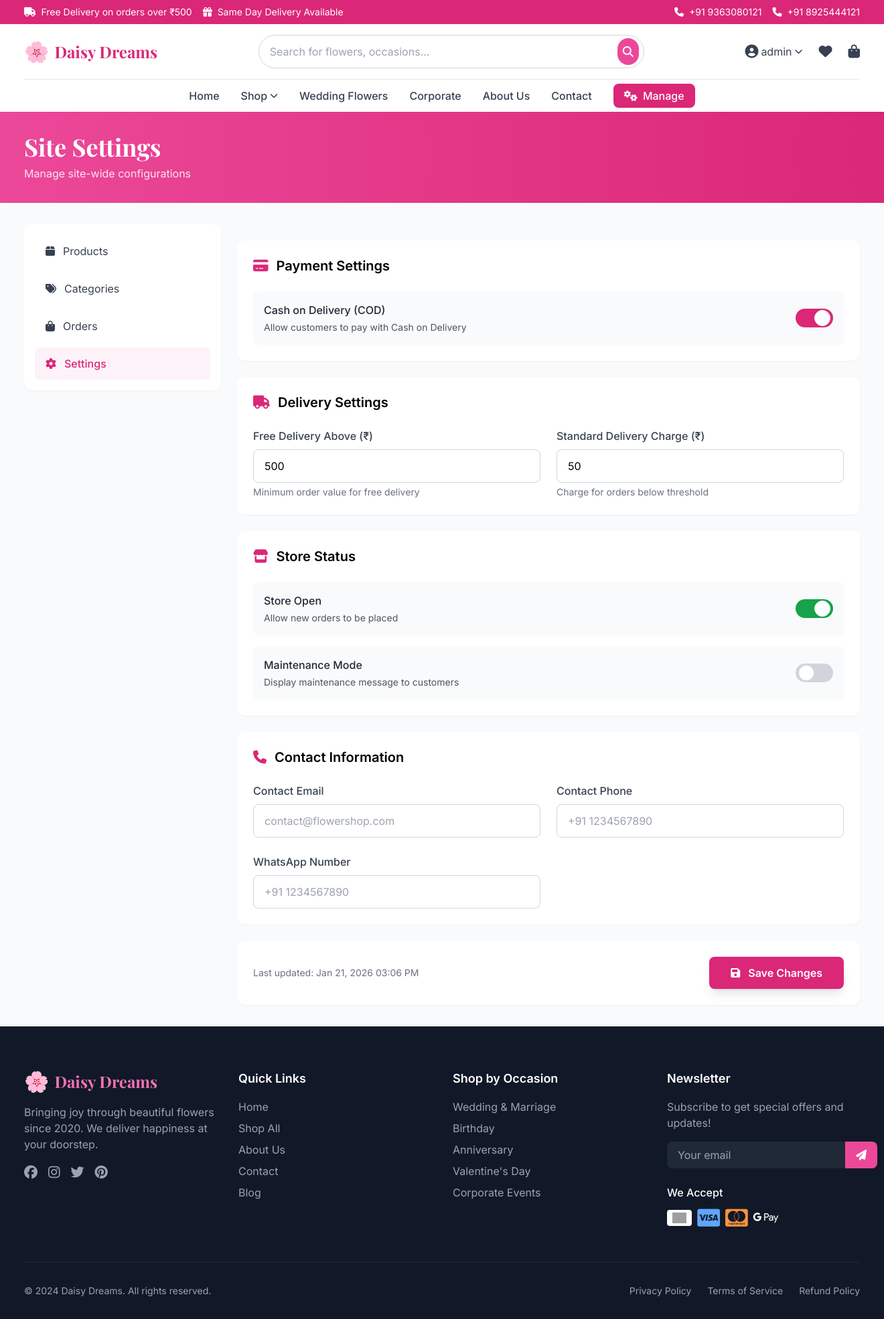
After one commit to J0hnMilt0n/Flower-Shop, a Django app: page /manage/settings/ in a window 1320 px wide. The commit adds this page. Shown: the whole page at 67% size. Run offline with Django 4.2, Linux system fonts and the light colour scheme; a user stored in the database is signed in; data comes from the database, SQL or seed files in the repository; parts of the project's set-up code (start-up, migrations or seed data) failed here and were passed over; some libraries are stand-ins or nearby versions; grey boxes are pictures that could not be loaded.

Commit message:
option to disable cod

```diff
--- a/flower_shop/settings.py
+++ b/flower_shop/settings.py
@@ -143,3 +143,6 @@ STRIPE_SECRET_KEY = os.getenv('STRIPE_SECRET_KEY', 'sk_test_xxxxxxxxxxxx')
 # Email Settings (for order confirmations)
 EMAIL_BACKEND = 'django.core.mail.backends.console.EmailBackend'
 DEFAULT_FROM_EMAIL = 'noreply@flowershop.com'
+
+# Payment Options
+ENABLE_COD = os.getenv('ENABLE_COD', 'True') == 'True'  # Set to False to disable Cash on Delivery
--- a/shop/urls.py
+++ b/shop/urls.py
@@ -31,4 +31,7 @@ urlpatterns = [
     path('manage/orders/<str:order_id>/', views.order_detail_manage, name='order_detail_manage'),
     path('manage/orders/<str:order_id>/update-status/', views.order_update_status, name='order_update_status'),
     path('manage/orders/<str:order_id>/add-tracking/', views.order_add_tracking, name='order_add_tracking'),
+
+    # Settings Management
+    path('manage/settings/', views.settings_management, name='settings_management'),
 ]
--- a/shop/views.py
+++ b/shop/views.py
@@ -8,7 +8,7 @@ from django.db.models import Q, Avg
 from django.core.paginator import Paginator
 from django.utils import timezone
 
-from .models import Category, Product, ProductReview, Wishlist, Banner, FlowerType
+from .models import Category, Product, ProductReview, Wishlist, Banner, FlowerType, SiteSettings
 from .forms import ProductForm, CategoryForm, FlowerTypeForm
 from orders.models import Order, OrderTracking
 
@@ -625,3 +625,31 @@ def order_add_tracking(request, order_id):
             messages.success(request, 'Tracking entry added successfully!')
 
     return redirect('shop:order_detail_manage', order_id=order_id)
+
+
+@staff_member_required
+def settings_management(request):
+    """Site settings management"""
+    settings = SiteSettings.load()
+
+    if request.method == 'POST':
+        # Update settings
+        settings.enable_cod = request.POST.get('enable_cod') == 'on'
+        settings.free_delivery_threshold = request.POST.get('free_delivery_threshold', 500)
+        settings.standard_delivery_charge = request.POST.get('standard_delivery_charge', 50)
+        settings.store_open = request.POST.get('store_open') == 'on'
+        settings.maintenance_mode = request.POST.get('maintenance_mode') == 'on'
+        settings.maintenance_message = request.POST.get('maintenance_message', '')
+        settings.contact_email = request.POST.get('contact_email', '')
+        settings.contact_phone = request.POST.get('contact_phone', '')
+        settings.whatsapp_number = request.POST.get('whatsapp_number', '')
+        settings.updated_by = request.user
+        settings.save()
+
+        messages.success(request, 'Settings updated successfully!')
+        return redirect('shop:settings_management')
+
+    context = {
+        'settings': settings,
+    }
+    return render(request, 'shop/manage/settings.html', context)
--- a/templates/shop/manage/order_list.html
+++ b/templates/shop/manage/order_list.html
@@ -86,10 +86,10 @@
                class="flex items-center px-4 py-2 bg-gray-100 hover:bg-gray-200 rounded-lg transition">
                 <i class="fas fa-folder mr-2 text-gray-600"></i> Categories
             </a>
-            <a href="/admin/orders/order/" target="_blank"
+            <!-- <a href="/admin/orders/order/" target="_blank"
                class="flex items-center px-4 py-2 bg-gray-100 hover:bg-gray-200 rounded-lg transition">
                 <i class="fas fa-cog mr-2 text-gray-600"></i> Django Admin Orders
-            </a>
+            </a> -->
         </div>
     </div>
 
--- /dev/null
+++ b/templates/shop/manage/settings.html
@@ -0,0 +1,189 @@
+{% extends 'base.html' %}
+
+{% block title %}Settings | Daisy Dreams Admin{% endblock %}
+
+{% block content %}
+<div class="bg-gradient-to-r from-primary-500 to-primary-600 py-8">
+    <div class="container mx-auto px-4">
+        <div>
+            <h1 class="font-display text-3xl md:text-4xl font-bold text-white">Site Settings</h1>
+            <p class="text-primary-100 mt-2">Manage site-wide configurations</p>
+        </div>
+    </div>
+</div>
+
+<div class="container mx-auto px-4 py-8">
+    <div class="grid lg:grid-cols-4 gap-6">
+        <!-- Sidebar Navigation -->
+        <div class="lg:col-span-1">
+            <div class="bg-white rounded-xl shadow-sm p-4">
+                <nav class="space-y-2">
+                    <a href="{% url 'shop:product_management' %}" class="flex items-center px-4 py-3 text-gray-700 hover:bg-gray-50 rounded-lg transition">
+                        <i class="fas fa-box mr-3"></i>
+                        Products
+                    </a>
+                    <a href="{% url 'shop:category_management' %}" class="flex items-center px-4 py-3 text-gray-700 hover:bg-gray-50 rounded-lg transition">
+                        <i class="fas fa-tags mr-3"></i>
+                        Categories
+                    </a>
+                    <a href="{% url 'shop:order_management' %}" class="flex items-center px-4 py-3 text-gray-700 hover:bg-gray-50 rounded-lg transition">
+                        <i class="fas fa-shopping-bag mr-3"></i>
+                        Orders
+                    </a>
+                    <a href="{% url 'shop:settings_management' %}" class="flex items-center px-4 py-3 bg-primary-50 text-primary-600 rounded-lg font-medium">
+                        <i class="fas fa-cog mr-3"></i>
+                        Settings
+                    </a>
+                </nav>
+            </div>
+        </div>
+
+        <!-- Main Content -->
+        <div class="lg:col-span-3">
+            <form method="POST" class="space-y-6">
+                {% csrf_token %}
+
+                <!-- Payment Settings -->
+                <div class="bg-white rounded-xl shadow-sm p-6">
+                    <h2 class="text-xl font-semibold mb-6 flex items-center">
+                        <i class="fas fa-credit-card text-primary-600 mr-3"></i>
+                        Payment Settings
+                    </h2>
+
+                    <div class="space-y-4">
+                        <div class="flex items-center justify-between p-4 bg-gray-50 rounded-lg">
+                            <div>
+                                <h3 class="font-medium text-gray-800">Cash on Delivery (COD)</h3>
+                                <p class="text-sm text-gray-600 mt-1">Allow customers to pay with Cash on Delivery</p>
+                            </div>
+                            <label class="relative inline-flex items-center cursor-pointer">
+                                <input type="checkbox" name="enable_cod" class="sr-only peer" {% if settings.enable_cod %}checked{% endif %}>
+                                <div class="w-14 h-7 bg-gray-300 peer-focus:outline-none peer-focus:ring-4 peer-focus:ring-primary-300 rounded-full peer peer-checked:after:translate-x-full peer-checked:after:border-white after:content-[''] after:absolute after:top-0.5 after:left-[4px] after:bg-white after:border-gray-300 after:border after:rounded-full after:h-6 after:w-6 after:transition-all peer-checked:bg-primary-600"></div>
+                            </label>
+                        </div>
+                    </div>
+                </div>
+
+                <!-- Delivery Settings -->
+                <div class="bg-white rounded-xl shadow-sm p-6">
+                    <h2 class="text-xl font-semibold mb-6 flex items-center">
+                        <i class="fas fa-truck text-primary-600 mr-3"></i>
+                        Delivery Settings
+                    </h2>
+
+                    <div class="grid md:grid-cols-2 gap-6">
+                        <div>
+                            <label class="block text-gray-700 font-medium mb-2">Free Delivery Above (₹)</label>
+                            <input type="number" name="free_delivery_threshold" value="{{ settings.free_delivery_threshold }}" step="0.01"
+                                   class="w-full px-4 py-3 border border-gray-300 rounded-lg focus:ring-2 focus:ring-primary-500 focus:border-transparent">
+                            <p class="text-sm text-gray-500 mt-1">Minimum order value for free delivery</p>
+                        </div>
+                        <div>
+                            <label class="block text-gray-700 font-medium mb-2">Standard Delivery Charge (₹)</label>
+                            <input type="number" name="standard_delivery_charge" value="{{ settings.standard_delivery_charge }}" step="0.01"
+                                   class="w-full px-4 py-3 border border-gray-300 rounded-lg focus:ring-2 focus:ring-primary-500 focus:border-transparent">
+                            <p class="text-sm text-gray-500 mt-1">Charge for orders below threshold</p>
+                        </div>
+                    </div>
+                </div>
+
+                <!-- Store Status -->
+                <div class="bg-white rounded-xl shadow-sm p-6">
+                    <h2 class="text-xl font-semibold mb-6 flex items-center">
+                        <i class="fas fa-store text-primary-600 mr-3"></i>
+                        Store Status
+                    </h2>
+
+                    <div class="space-y-4">
+                        <div class="flex items-center justify-between p-4 bg-gray-50 rounded-lg">
+                            <div>
+                                <h3 class="font-medium text-gray-800">Store Open</h3>
+                                <p class="text-sm text-gray-600 mt-1">Allow new orders to be placed</p>
+                            </div>
+                            <label class="relative inline-flex items-center cursor-pointer">
+                                <input type="checkbox" name="store_open" class="sr-only peer" {% if settings.store_open %}checked{% endif %}>
+                                <div class="w-14 h-7 bg-gray-300 peer-focus:outline-none peer-focus:ring-4 peer-focus:ring-primary-300 rounded-full peer peer-checked:after:translate-x-full peer-checked:after:border-white after:content-[''] after:absolute after:top-0.5 after:left-[4px] after:bg-white after:border-gray-300 after:border after:rounded-full after:h-6 after:w-6 after:transition-all peer-checked:bg-green-600"></div>
+                            </label>
+                        </div>
+
+                        <div class="flex items-center justify-between p-4 bg-gray-50 rounded-lg">
+                            <div>
+                                <h3 class="font-medium text-gray-800">Maintenance Mode</h3>
+                                <p class="text-sm text-gray-600 mt-1">Display maintenance message to customers</p>
+                            </div>
+                            <label class="relative inline-flex items-center cursor-pointer">
+                                <input type="checkbox" name="maintenance_mode" id="maintenance_mode" class="sr-only peer" {% if settings.maintenance_mode %}checked{% endif %}>
+                                <div class="w-14 h-7 bg-gray-300 peer-focus:outline-none peer-focus:ring-4 peer-focus:ring-primary-300 rounded-full peer peer-checked:after:translate-x-full peer-checked:after:border-white after:content-[''] after:absolute after:top-0.5 after:left-[4px] after:bg-white after:border-gray-300 after:border after:rounded-full after:h-6 after:w-6 after:transition-all peer-checked:bg-yellow-600"></div>
+                            </label>
+                        </div>
+
+                        <div id="maintenance_message_wrapper" class="{% if not settings.maintenance_mode %}hidden{% endif %}">
+                            <label class="block text-gray-700 font-medium mb-2">Maintenance Message</label>
+                            <textarea name="maintenance_message" rows="3"
+                                      class="w-full px-4 py-3 border border-gray-300 rounded-lg focus:ring-2 focus:ring-primary-500 focus:border-transparent"
+                                      placeholder="Message to display during maintenance...">{{ settings.maintenance_message }}</textarea>
+                        </div>
+                    </div>
+                </div>
+
+                <!-- Contact Information -->
+                <div class="bg-white rounded-xl shadow-sm p-6">
+                    <h2 class="text-xl font-semibold mb-6 flex items-center">
+                        <i class="fas fa-phone text-primary-600 mr-3"></i>
+                        Contact Information
+                    </h2>
+
+                    <div class="grid md:grid-cols-2 gap-6">
+                        <div>
+                            <label class="block text-gray-700 font-medium mb-2">Contact Email</label>
+                            <input type="email" name="contact_email" value="{{ settings.contact_email }}"
+                                   class="w-full px-4 py-3 border border-gray-300 rounded-lg focus:ring-2 focus:ring-primary-500 focus:border-transparent"
+                                   placeholder="contact@flowershop.com">
+                        </div>
+                        <div>
+                            <label class="block text-gray-700 font-medium mb-2">Contact Phone</label>
+                            <input type="tel" name="contact_phone" value="{{ settings.contact_phone }}"
+                                   class="w-full px-4 py-3 border border-gray-300 rounded-lg focus:ring-2 focus:ring-primary-500 focus:border-transparent"
+                                   placeholder="+91 1234567890">
+                        </div>
+                        <div>
+                            <label class="block text-gray-700 font-medium mb-2">WhatsApp Number</label>
+                            <input type="tel" name="whatsapp_number" value="{{ settings.whatsapp_number }}"
+                                   class="w-full px-4 py-3 border border-gray-300 rounded-lg focus:ring-2 focus:ring-primary-500 focus:border-transparent"
+                                   placeholder="+91 1234567890">
+                        </div>
+                    </div>
+                </div>
+
+                <!-- Save Button -->
+                <div class="flex items-center justify-between bg-white rounded-xl shadow-sm p-6">
+                    <div class="text-sm text-gray-500">
+                        {% if settings.updated_at %}
+                        Last updated: {{ settings.updated_at|date:"M d, Y h:i A" }}
+                        {% if settings.updated_by %}by {{ settings.updated_by.username }}{% endif %}
+                        {% endif %}
+                    </div>
+                    <button type="submit" class="bg-primary-600 text-white px-8 py-3 rounded-lg font-semibold hover:bg-primary-700 transition shadow-lg">
+                        <i class="fas fa-save mr-2"></i> Save Changes
+                    </button>
+                </div>
+            </form>
+        </div>
+    </div>
+</div>
+
+{% endblock %}
+
+{% block extra_js %}
+<script>
+    // Toggle maintenance message visibility
+    document.getElementById('maintenance_mode').addEventListener('change', function() {
+        const messageWrapper = document.getElementById('maintenance_message_wrapper');
+        if (this.checked) {
+            messageWrapper.classList.remove('hidden');
+        } else {
+            messageWrapper.classList.add('hidden');
+        }
+    });
+</script>
+{% endblock %}
```
Also changed, not shown: orders/forms.py (+11 -1 lines), orders/views.py (+11 -2 lines), shop/admin.py (+36 -1 lines), shop/management/commands/load_sample_data.py (+6 -6 lines), shop/models.py (+79 -0 lines), templates/orders/checkout.html (+11 -0 lines), templates/shop/manage/product_list.html (+7 -3 lines), shop/migrations/0002_sitesettings.py (added).
